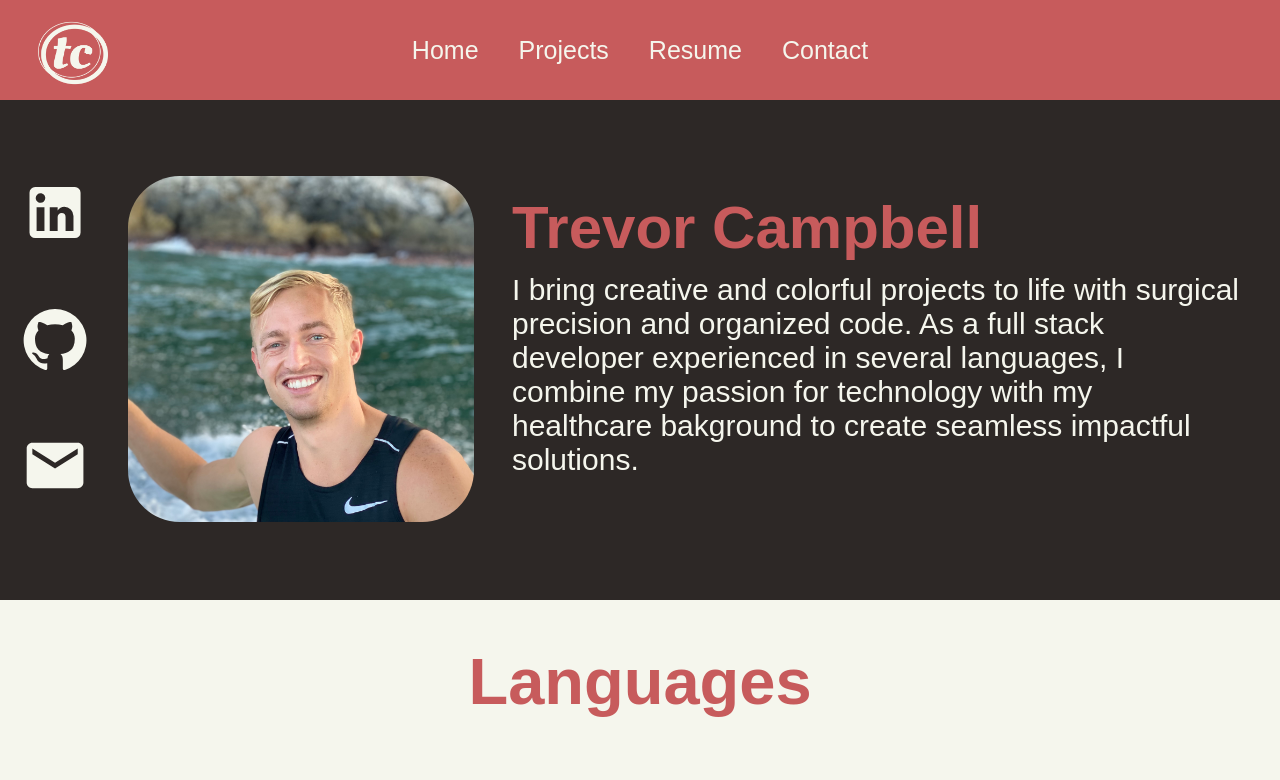
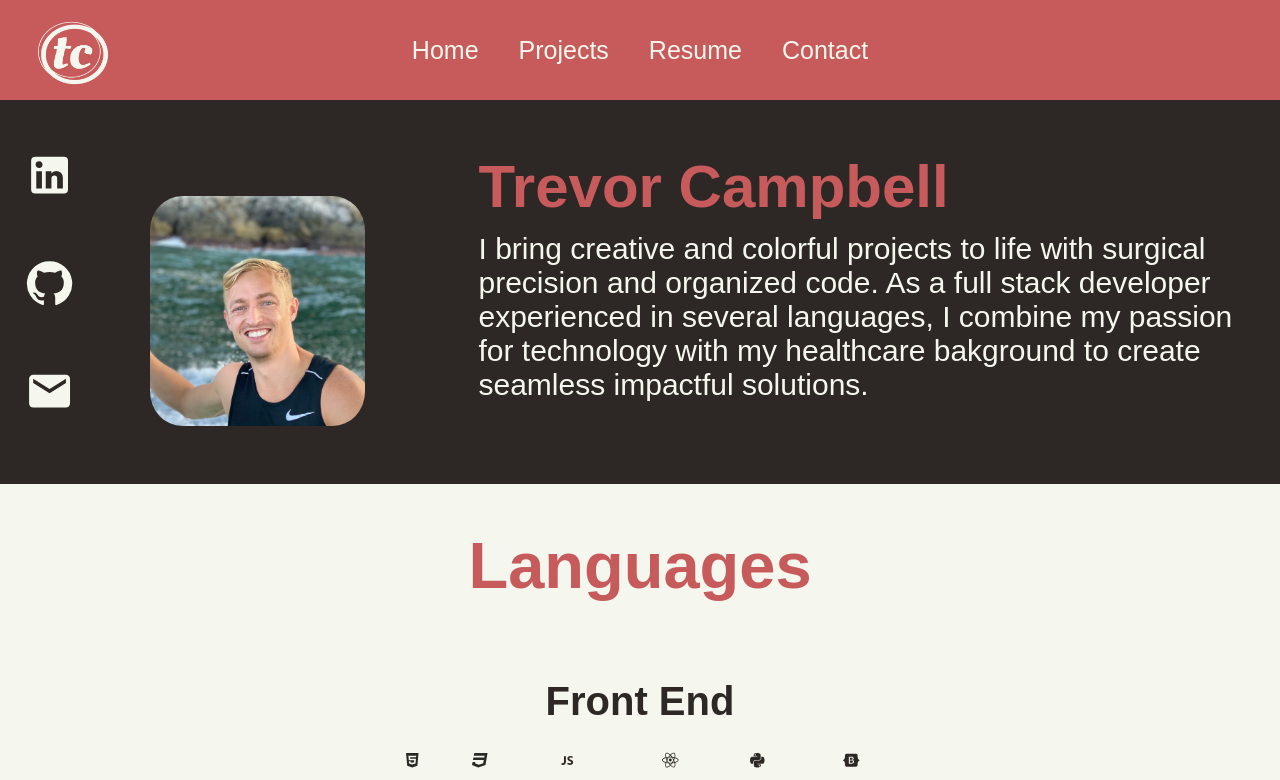
Before and after one commit to RareTC/portfolio, a React (Create React App) app: page / in a window 1280 px wide. Shown: the top 780 px of the page. Built offline with nearby package versions, Linux system fonts and the light colour scheme; the HTML template or start-up script is replaced by a standard one.

Commit message:
scaling done for larger screens

```diff
--- a/src/Pages/Home/Home.css
+++ b/src/Pages/Home/Home.css
@@ -9,7 +9,6 @@
     flex-direction: row;
     align-items: center;
     background-color: #2d2826;
-    height: 500px;
 }
 
 .bioLinks {
@@ -111,6 +110,24 @@
     margin-bottom: 5px;
 }
 
+@media screen and (min-width: 768px) {
+    .bioLinks svg{
+      width: 70%;
+    }
+    .about {
+      width: 67%;
+    }
+
+    .profilePhoto img {
+        position: absolute;
+        top: 12vmin;
+        left: 30px;
+        width: 60%;
+        height: 60%;
+    }
+
+  }
+
 @media only screen and (max-width: 768px) {
     .about h2 {
         font-size: 50px;
--- a/src/Pages/Projects/Projects.css
+++ b/src/Pages/Projects/Projects.css
@@ -87,6 +87,7 @@
 }
 
 
+
   @media only screen and (max-width: 1300px) {
     .projectList {
       grid-template-columns: 1fr 1fr;
```
